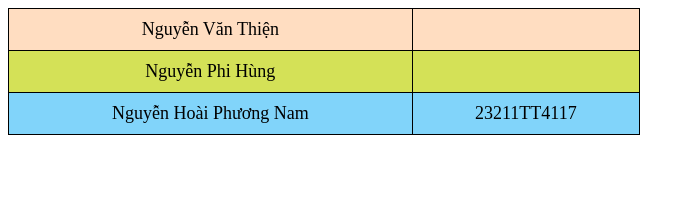
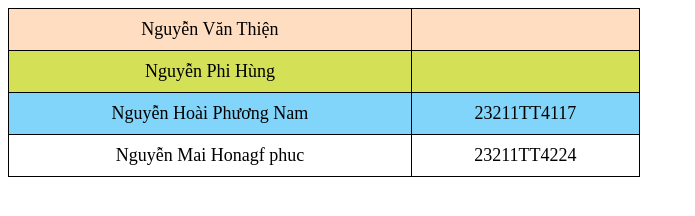
Before and after one commit to NguyenHoaiPhuongNam/phucChiBai, a plain HTML site: page index.html in a window 1280 px wide. Shown: the whole page, without its empty margins (0-695 px from the left). Drawn offline with Linux system fonts and the light colour scheme.

Commit message:
phuc-demo

```diff
--- a/index.html
+++ b/index.html
@@ -34,6 +34,10 @@
             <td>Nguyễn Hoài Phương Nam</td>
             <td>23211TT4117</td>
         </tr>
+        <tr class="row4">
+            <td>Nguyễn Mai Honagf phuc</td>
+            <td>23211TT4224</td>
+        </tr>
     </table>
 </body>
 </html>
```
